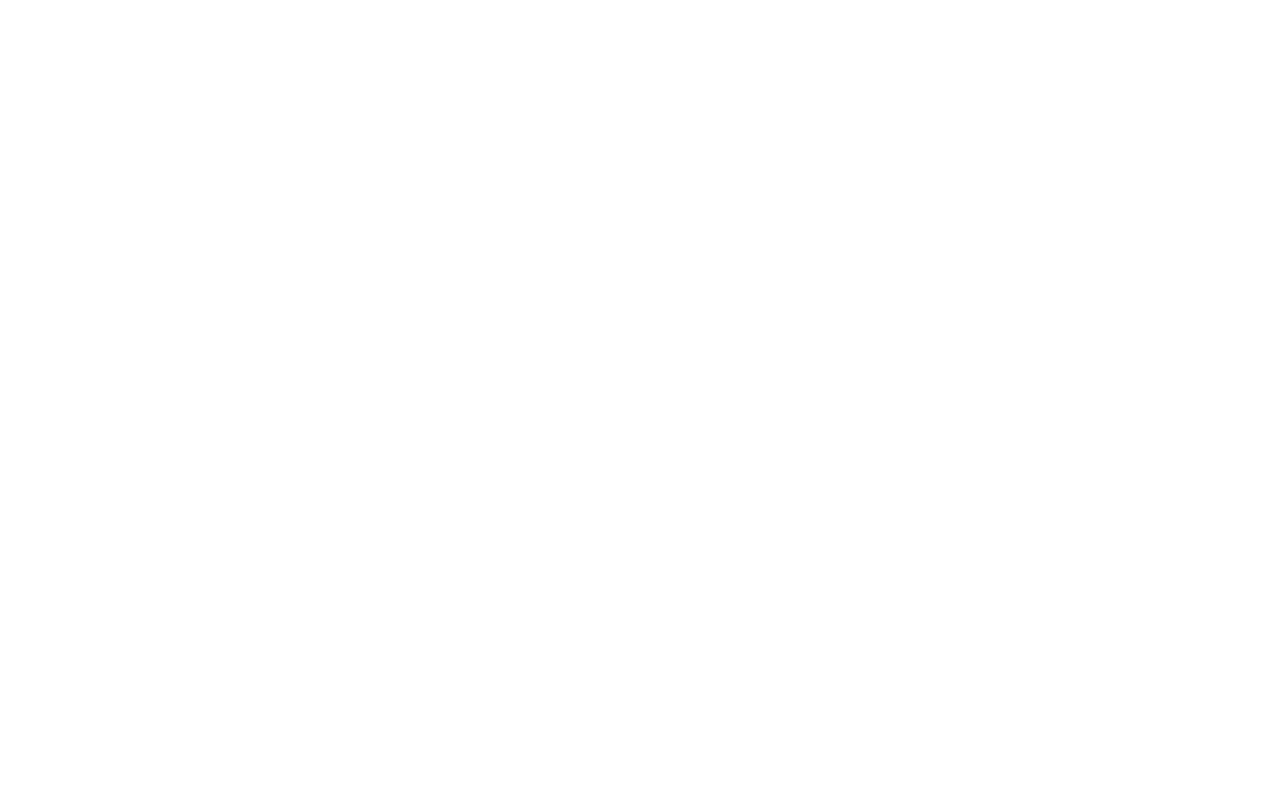
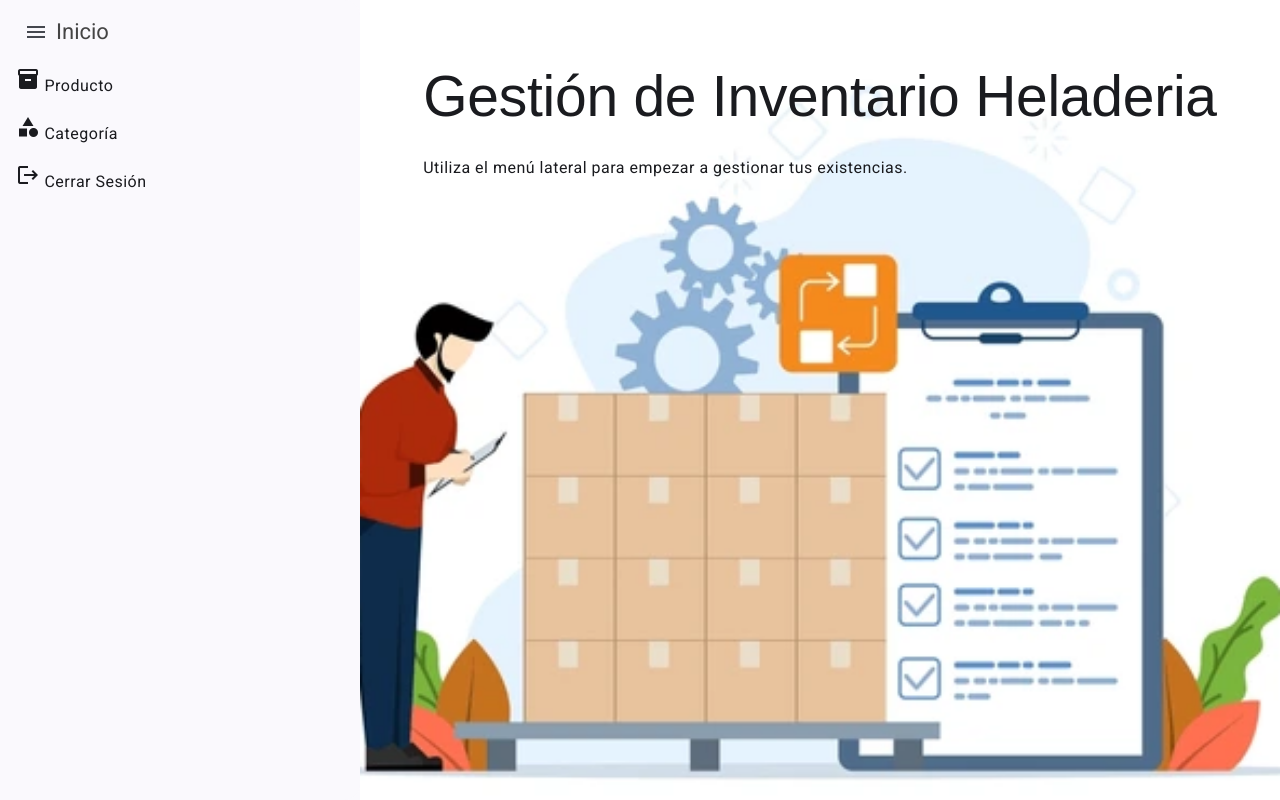
Before and after one commit to valeszx/ProyectoHeladeriaA, an Angular app: page /inicio/1 in a window 1280 px wide. Before the commit this address led to /. Built offline with nearby package versions, Linux system fonts and the light colour scheme.

Commit message:
Se realizo validacion de permisos del usuario logueado

```diff
--- a/src/app/app.routes.ts
+++ b/src/app/app.routes.ts
@@ -8,12 +8,12 @@ export const routes: Routes = [
     { path: '', redirectTo: 'login', pathMatch: 'full' },
     { path: 'login', component: LoginComponent },
     {
-        path: 'Inicio', component: InicioComponent, children: [
+        path: 'inicio/:id', component: InicioComponent, children: [
             // Cuando la URL es /Inicio, muestra el componente de bienvenida
             { path: '', component: WelcomeComponent },
 
             // Cuando la URL es /Inicio/Producto, muestra el ProductoComponent
-            { path: 'Producto', component: ProductoComponent },
+            { path: 'Producto/:id', component: ProductoComponent },
 
             // Debes cambiar los routerLink en el menú para que usen esta ruta: ['/Inicio/Producto']
 
--- a/src/prueba/Inicio/inicio/inicio.component.html
+++ b/src/prueba/Inicio/inicio/inicio.component.html
@@ -1 +1 @@
-<app-menu></app-menu>
+<app-menu [id]="id"></app-menu>
--- a/src/prueba/Inicio/inicio/inicio.component.ts
+++ b/src/prueba/Inicio/inicio/inicio.component.ts
@@ -1,4 +1,5 @@
 import { Component } from '@angular/core';
+import { ActivatedRoute, Route, Router } from '@angular/router';
 
 @Component({
   selector: 'app-inicio',
@@ -6,5 +7,11 @@ import { Component } from '@angular/core';
   styleUrl: './inicio.component.scss'
 })
 export class InicioComponent {
-
+  id: string = '';
+ constructor(private route: ActivatedRoute){
+  this.route.paramMap.subscribe(params => {
+  this.id = params.get('id')!;
+  console.log('ID recibido:', this.id);
+});
+ }
 }
--- a/src/prueba/Menu/menu/menu.component.html
+++ b/src/prueba/Menu/menu/menu.component.html
@@ -11,7 +11,7 @@
 
     <mat-sidenav #sidenav mode="side" opened>
         <mat-nav-list>
-            <a mat-list-item routerLink="Producto">
+            <a mat-list-item [routerLink]="['Producto',id]">
                 <mat-icon>inventory_2</mat-icon> Producto
             </a>
             <a mat-list-item routerLink="/categorias">
--- a/src/prueba/Menu/menu/menu.component.ts
+++ b/src/prueba/Menu/menu/menu.component.ts
@@ -1,4 +1,4 @@
-import { Component } from '@angular/core';
+import { Component, Input } from '@angular/core';
 // Importa el módulo específico para el toolbar
 import { MatToolbarModule } from '@angular/material/toolbar';
 import { MatIconModule } from '@angular/material/icon';
@@ -9,5 +9,5 @@ import { MatIconModule } from '@angular/material/icon';
   styleUrl: './menu.component.scss'
 })
 export class MenuComponent {
-
+@Input()id!: string
 }
--- a/src/prueba/Welcome/welcome/welcome.component.html
+++ b/src/prueba/Welcome/welcome/welcome.component.html
@@ -1,7 +1,7 @@
 
     <div class="welcome-background">
         <div class="welcome-text-overlay">
-            <h1>Bienvenido a la Gestión de Inventario</h1>
+            <h1 id="titulo">Gestión de Inventario Heladeria</h1>
             <p>Utiliza el menú lateral para empezar a gestionar tus existencias.</p>
         </div>
     </div>
--- a/src/prueba/Welcome/welcome/welcome.component.scss
+++ b/src/prueba/Welcome/welcome/welcome.component.scss
@@ -24,4 +24,12 @@
     list-style-type: none;
 }
 
+#titulo{
+//font-family: 'Poppins', sans-serif;
+font-family: 'Montserrat', sans-serif;
+//font-family: 'Rubik', sans-serif;
+
+
+}
+
 /* El resto de estilos (.welcome-text-overlay, h1, p) se mantienen igual. */
--- a/src/prueba/login/login.component.ts
+++ b/src/prueba/login/login.component.ts
@@ -23,14 +23,25 @@ export class LoginComponent {
 
   Ingresar() {
     let data = this.formulario.value;
-    this.loginService.ValidarUsuario(data.usuario, data.password).subscribe({
-      next: (result) => {
-        if(!result){
-          this.ModalError();
-        }
-        else{
-          this.route.navigate(['Inicio']);
-        }
+
+
+    this.loginService.ObtenerUsuario(data.usuario).subscribe({
+      next: (login) => {
+
+        this.loginService.ValidarUsuario(data.usuario, data.password).subscribe({
+          next: (result) => {
+            if (!result) {
+              this.ModalError();
+            }
+            else {
+              var id = login.id;
+              this.route.navigate(['inicio',id]);
+            }
+          },
+          error: (err) => {
+            console.log(err);
+          }
+        });
       },
       error: (err) => {
         console.log(err);
--- a/src/prueba/producto/producto.component.html
+++ b/src/prueba/producto/producto.component.html
@@ -1,6 +1,6 @@
 <div class="header-container">
     <h1 class="page-title">Productos</h1>
-    <button mat-flat-button color="primary" class="btn-agregar">
+    <button mat-flat-button color="primary" class="btn-agregar" *ngIf="PuedeVer">
         Agregar
     </button>
 </div>
--- a/src/prueba/producto/producto.component.ts
+++ b/src/prueba/producto/producto.component.ts
@@ -1,7 +1,9 @@
-import { Component, ViewChild } from '@angular/core';
+import { Component, Input, ViewChild } from '@angular/core';
 import { MatTableDataSource } from '@angular/material/table'; // 👈 Clase para manejar datos
 import { MatPaginator } from '@angular/material/paginator';
 import { ProductoService } from '../../servicios/producto.service';
+import { PermisoService } from '../../servicios/permiso.service';
+import { ActivatedRoute } from '@angular/router';
 
 export interface Producto {
   nombre: string;
@@ -19,15 +21,21 @@ export interface Producto {
 export class ProductoComponent {
   // La primera columna invisible para los puntos suspensivos (menú de acciones)
   SOLICITUDES_DATA: Producto[] = [];
-  displayedColumns: string[] = ['Nombre', 'Descripcion', 'Cantidad','Precio'];
-
+  displayedColumns: string[] = ['Nombre', 'Descripcion', 'Cantidad', 'Precio'];
+  PuedeVer: boolean = false;
+  @Input() id!: string
 
   dataSource = new MatTableDataSource<Producto>();
 
   @ViewChild(MatPaginator) paginator!: MatPaginator;
 
-   constructor(private productoService: ProductoService) {
-
+  constructor(private productoService: ProductoService, private permisoService: PermisoService,
+    private route: ActivatedRoute
+  ) {
+    this.route.paramMap.subscribe(params => {
+      this.id = params.get('id')!;
+      console.log('ID recibido:', this.id);
+    });
   }
 
   ngOnInit() {
@@ -47,6 +55,12 @@ export class ProductoComponent {
         this.dataSource.paginator = this.paginator;
       }
     });
+
+    this.permisoService.ObtenerPermisos(parseInt(this.id)).subscribe({
+      next: (data) => {
+       this.PuedeVer = data.tienePermiso;
+      }
+    });
   }
 
   applyFilter(event: Event) {
--- a/src/servicios/login.service.ts
+++ b/src/servicios/login.service.ts
@@ -14,4 +14,9 @@ export class LoginService {
   ValidarUsuario(usuario:string, password:string): Observable<any> {
     return this.http.get<any>(`${this.apiUrl}/${usuario}/${password}/validar`);
   }
+
+   // Método para hacer una solicitud GET
+  ObtenerUsuario(usuario:string): Observable<any> {
+    return this.http.get<any>(`${this.apiUrl}/${usuario}/obtenerUsuario`);
+  }
 }
--- /dev/null
+++ b/src/servicios/permiso.service.ts
@@ -0,0 +1,17 @@
+import { HttpClient } from '@angular/common/http';
+import { Injectable } from '@angular/core';
+import { Observable } from 'rxjs';
+
+@Injectable({
+  providedIn: 'root'
+})
+export class PermisoService {
+  private apiUrl = 'https://localhost:7191/api/Permiso';
+
+  constructor(private http: HttpClient) { }
+
+  // Método para hacer una solicitud GET
+  ObtenerPermisos(id:number): Observable<any> {
+    return this.http.get<any>(`${this.apiUrl}/${id}`);
+  }
+}
```
Lines whose indentation alone changed are shown as unchanged.
